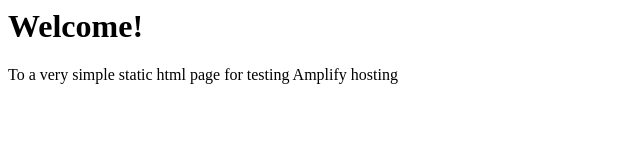
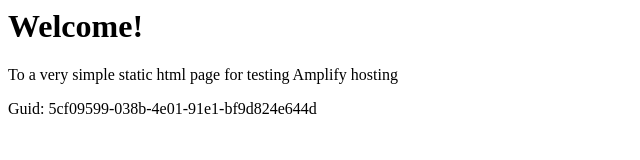
Before and after one commit to aws-aemilia-yul/Github-PR-Commit-Integration-Test-DoNotTouch-Gith-OKSLNVO2-v1-prod-ca-central-1, a website: page src/index.html in a window 1280 px wide. Shown: the whole page, without its empty margins (0-640 px from the left). Drawn offline with Linux system fonts and the light colour scheme.

Commit message:
commit from integ tests

```diff
--- a/src/index.html
+++ b/src/index.html
@@ -1,3 +1,5 @@
+
+
 <html lang="en">
 
 <head>
@@ -10,6 +12,6 @@
 <body>
     <h1>Welcome!</h1>
     <p>To a very simple static html page for testing Amplify hosting</p>
-</body>
+    <p>Guid: 5cf09599-038b-4e01-91e1-bf9d824e644d</p></body>
 
 </html>
```
